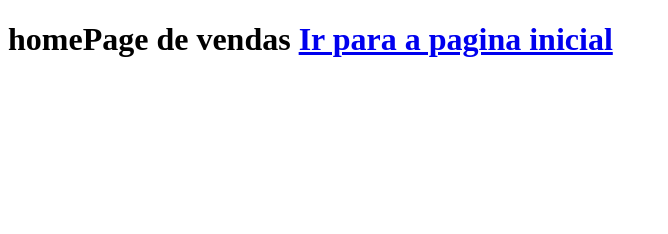
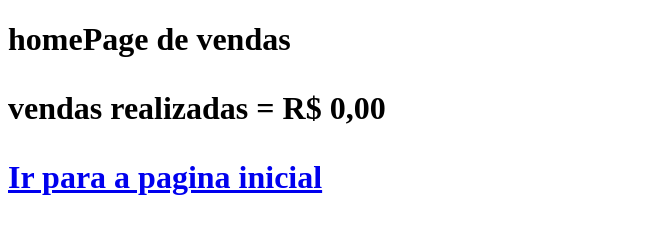
Before and after one commit to Gustavo-Faroni/AulaGithub, a plain HTML site: page vendasteste.html in a window 1280 px wide. Shown: the whole page, without its empty margins (0-668 px from the left). Drawn offline with Linux system fonts and the light colour scheme.

Commit message:
paragrafo adicionado no vendas

```diff
--- a/vendasteste.html
+++ b/vendasteste.html
@@ -8,6 +8,7 @@
 <body>
     <h1>
         homePage de vendas
+        <p>vendas realizadas = R$ 0,00</p>
         <a href="index.html">Ir para a pagina inicial</a>
     </h1>
 </body>
```
